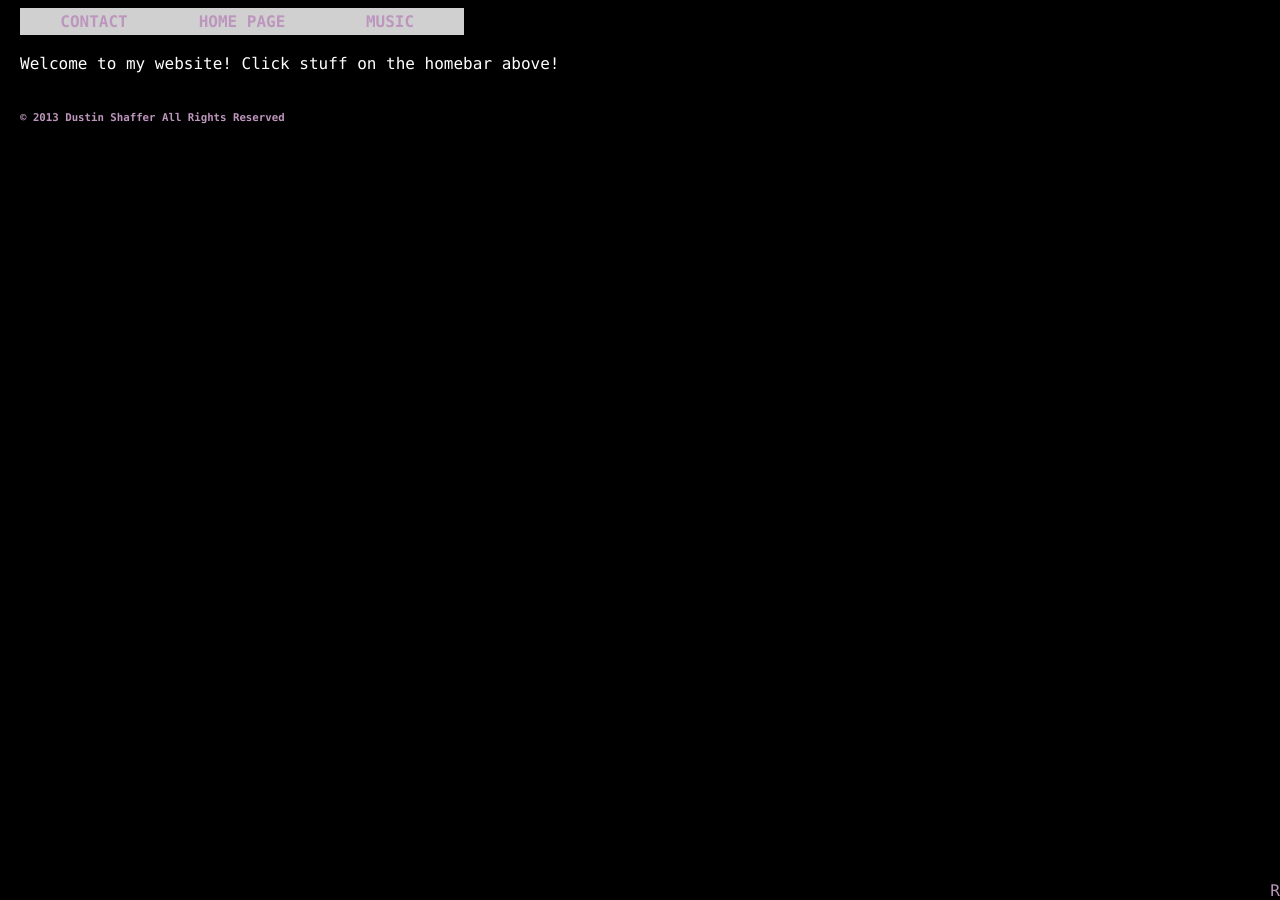
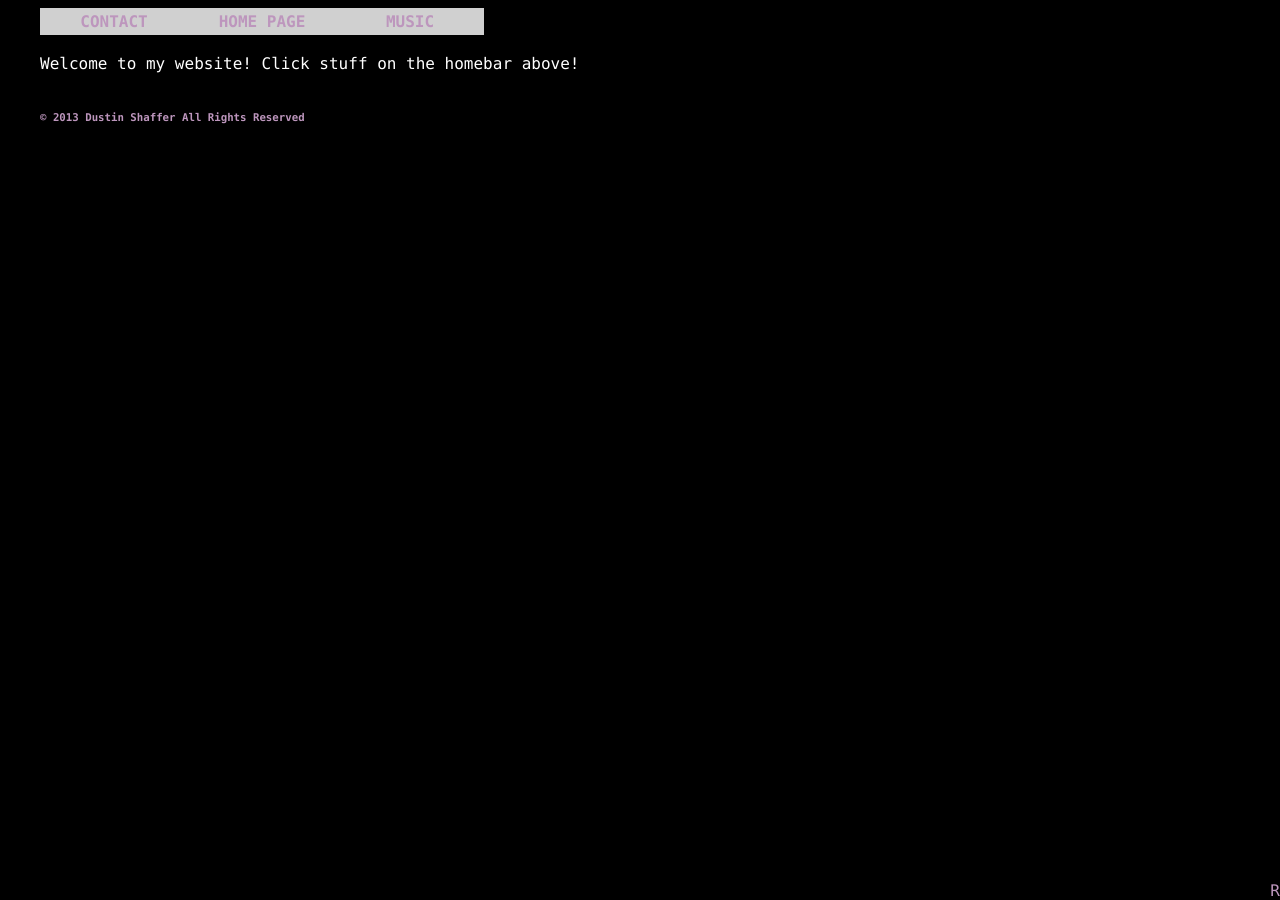
Before and after one commit to misterdustinface/misterdustinface.github.io, a Jekyll site: the page built from index.html, in a window 1280 px wide. Built offline with Jekyll 4.4.1, drawn with Linux system fonts in a browser that asks for light colours; comment, search, counter and statistics services are not loaded.

Commit message:
Update theme.css

```diff
--- a/css/theme1/theme.css
+++ b/css/theme1/theme.css
@@ -1,6 +1,6 @@
 head{font-family:"Lucida Console", Monaco, monospace; color:#ffffff; background-color:#000000; margin-left:60px;}
 p   {font-family:"Lucida Console", Monaco, monospace; color:#ffffff; background-color:#000000; margin-left:40px;}
-body{font-family:"Lucida Console", Monaco, monospace; color:#ffffff; background-color:#000000; margin-left:20px;}
+body{font-family:"Lucida Console", Monaco, monospace; color:#ffffff; background-color:#000000; margin-left:40px;}
 
 /* List Stuff */
 
```
